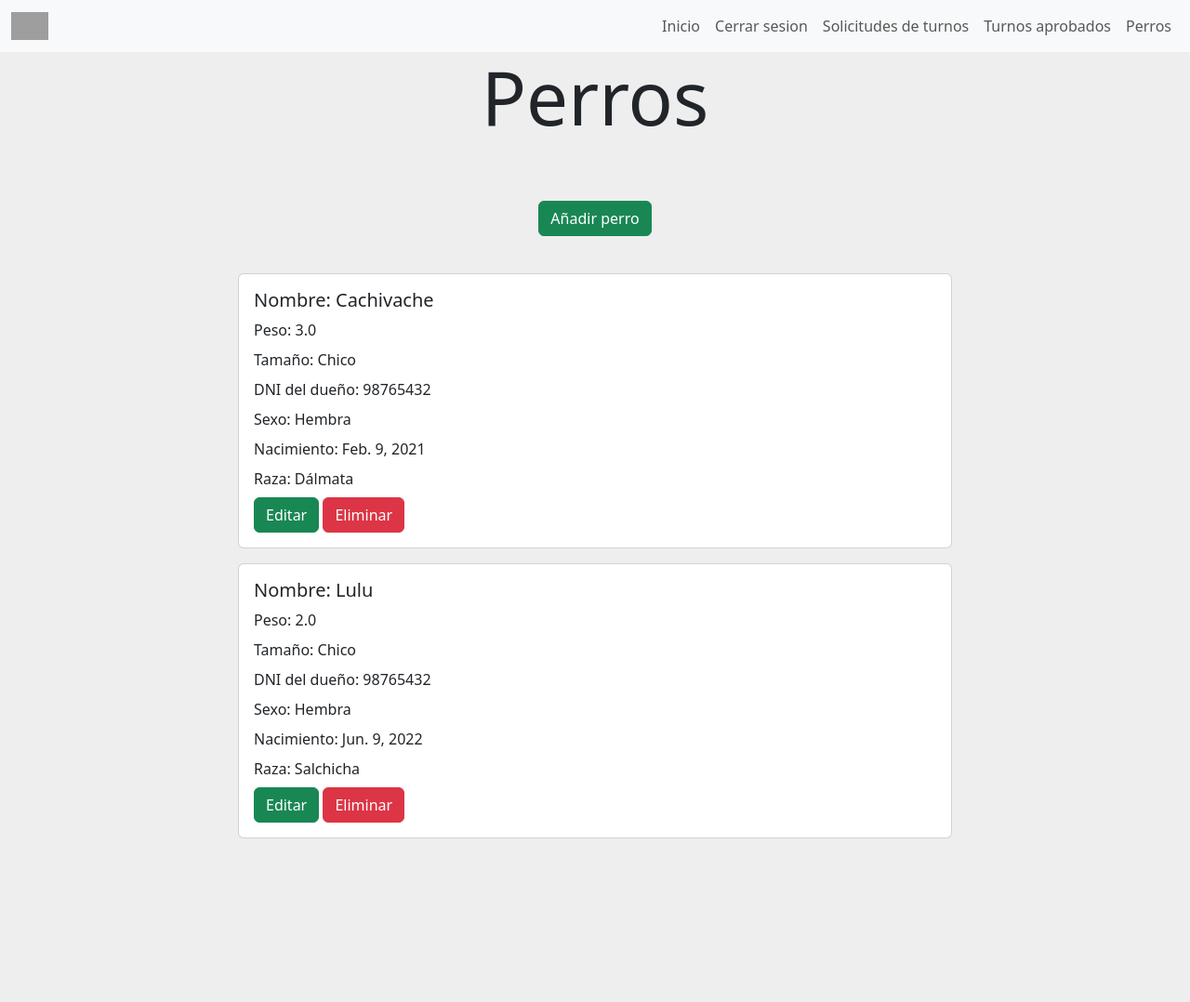
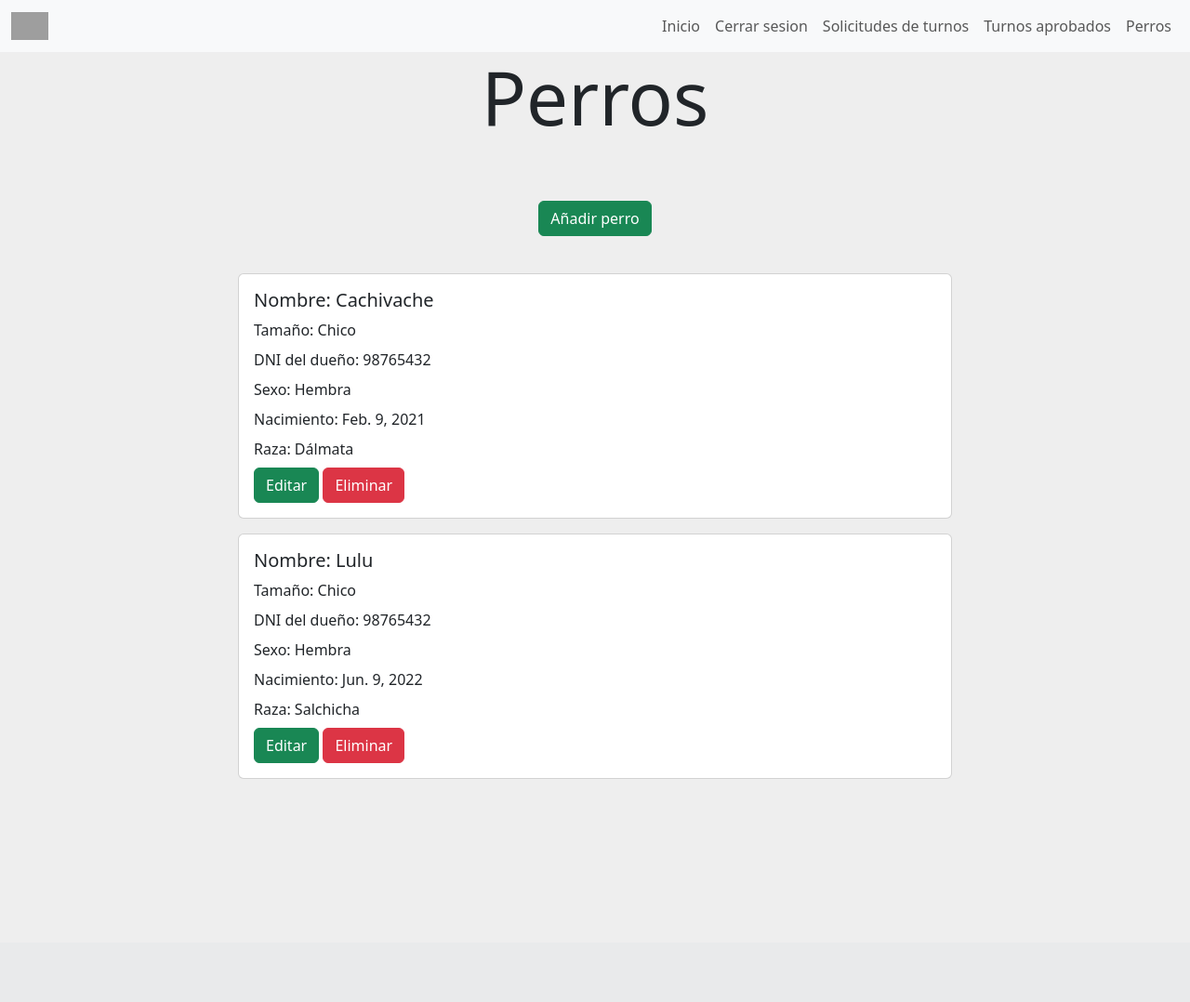
Before and after one commit to FacuLede/oh_my_dog, a Django app: page /perros in a window 1280 px wide. Shown: the whole page at 93% size. After the commit the page ends 838 px from the top, so only its background shows below. Run offline with Django 3.2, Linux system fonts and the light colour scheme; a user stored in the database is signed in; data comes from the database, SQL or seed files in the repository; both versions use the stored data as it was before the commit; some libraries are stand-ins or nearby versions; grey boxes are pictures that could not be loaded.

Commit message:
Correciones

```diff
--- a/oh_my_dog/gestion_de_mascotas/forms.py
+++ b/oh_my_dog/gestion_de_mascotas/forms.py
@@ -144,7 +144,6 @@
         model = Perro
         fields = [
             "nombre",
-            "peso",
             "size",
             "dni_owner",
             "raza",
@@ -255,7 +254,6 @@
         model = Perro
         fields = [
             "nombre",
-            "peso",
             "size",
             "dni_owner",
             "raza",
--- a/oh_my_dog/gestion_de_mascotas/models.py
+++ b/oh_my_dog/gestion_de_mascotas/models.py
@@ -56,7 +56,6 @@
 
 class Perro(models.Model):
     nombre = models.CharField(verbose_name="Nombre",max_length=30)
-    peso = models.FloatField(verbose_name="Peso")
     size = models.CharField(verbose_name="Tamaño", max_length=50)
     dni_owner = models.CharField(max_length=8, verbose_name="Dni del dueño")
     raza = models.CharField(max_length=50,null=True, default=None)
--- a/oh_my_dog/gestion_de_mascotas/templates/gestion_de_mascotas/mis_perros.html
+++ b/oh_my_dog/gestion_de_mascotas/templates/gestion_de_mascotas/mis_perros.html
@@ -29,7 +29,6 @@
                 <div class="col-md-8">
                     <div class="card-body">
                     <h5 class="card-title">Nombre: {{perro.nombre}}</h5>
-                    <p class="card-title">Peso: {{perro.peso}}</p>
                     <p class="card-title">Tamaño: {{perro.size}}</p>
                     <p class="card-title">Sexo: {{perro.sexo}}</p>
                     <p class="card-title">Nacimiento: {{perro.nacimiento}}</p>
--- a/oh_my_dog/gestion_de_mascotas/templates/gestion_de_mascotas/perros.html
+++ b/oh_my_dog/gestion_de_mascotas/templates/gestion_de_mascotas/perros.html
@@ -58,7 +58,6 @@
                 <div class="col-md-8">
                     <div class="card-body">
                     <h5 class="card-title">Nombre: {{perro.nombre}}</h5>
-                    <p class="card-title">Peso: {{perro.peso}}</p>
                     <p class="card-title">Tamaño: {{perro.size}}</p>
                     <p class="card-title">DNI del dueño: {{perro.dni_owner}}</p>
                     <p class="card-title">Sexo: {{perro.sexo}}</p>
--- a/oh_my_dog/gestion_de_mascotas/views.py
+++ b/oh_my_dog/gestion_de_mascotas/views.py
@@ -229,8 +229,6 @@
         }
         if form.is_valid():
             perro.nombre = request.POST['nombre']
-            perro.edad = request.POST['edad']
-            perro.peso = request.POST['peso']
             perro.size = request.POST['size']
             perro.dni_owner = request.POST['dni_owner']
             perro.save()
```
Also changed, not shown: oh_my_dog/db.sqlite3, oh_my_dog/gestion_de_mascotas/migrations/0042_remove_perro_peso.py (added).
